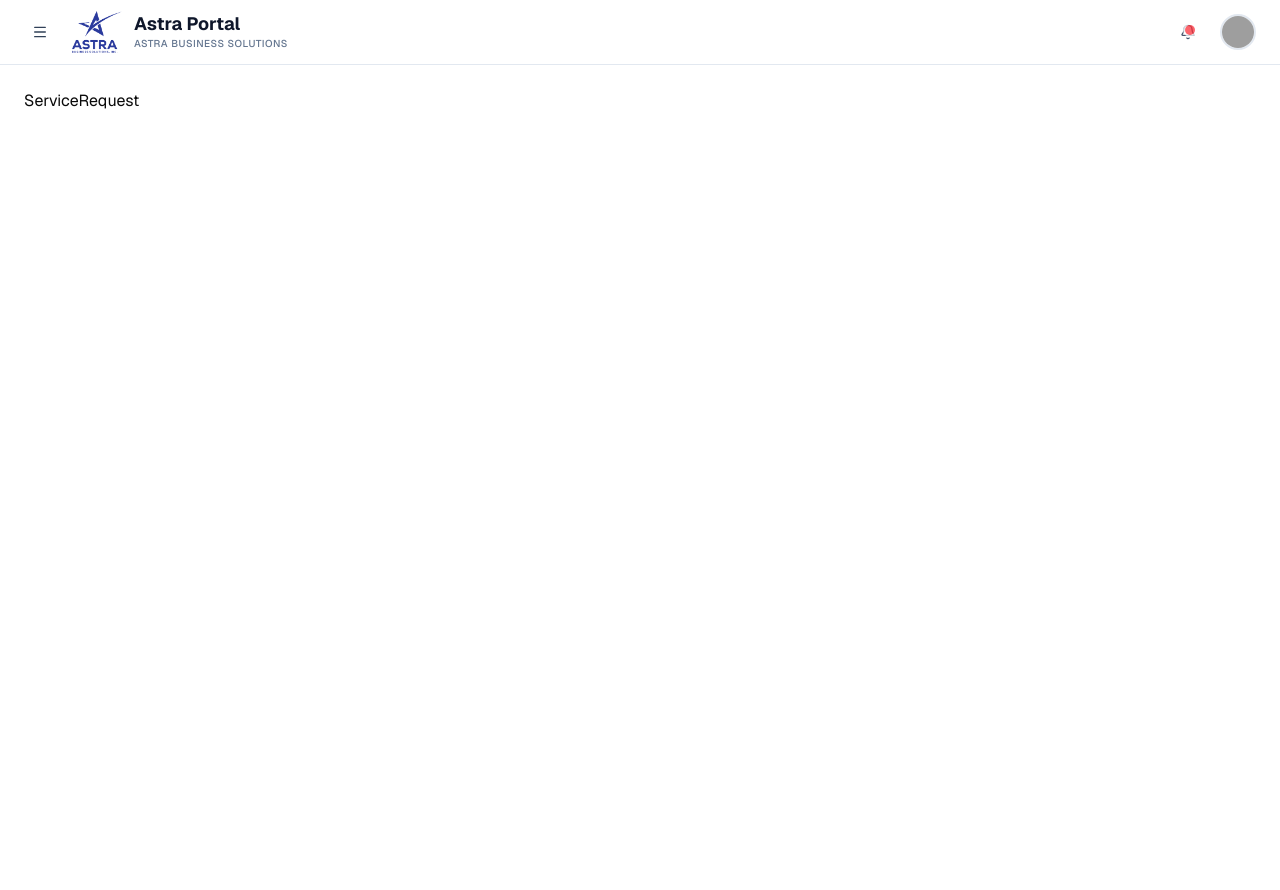
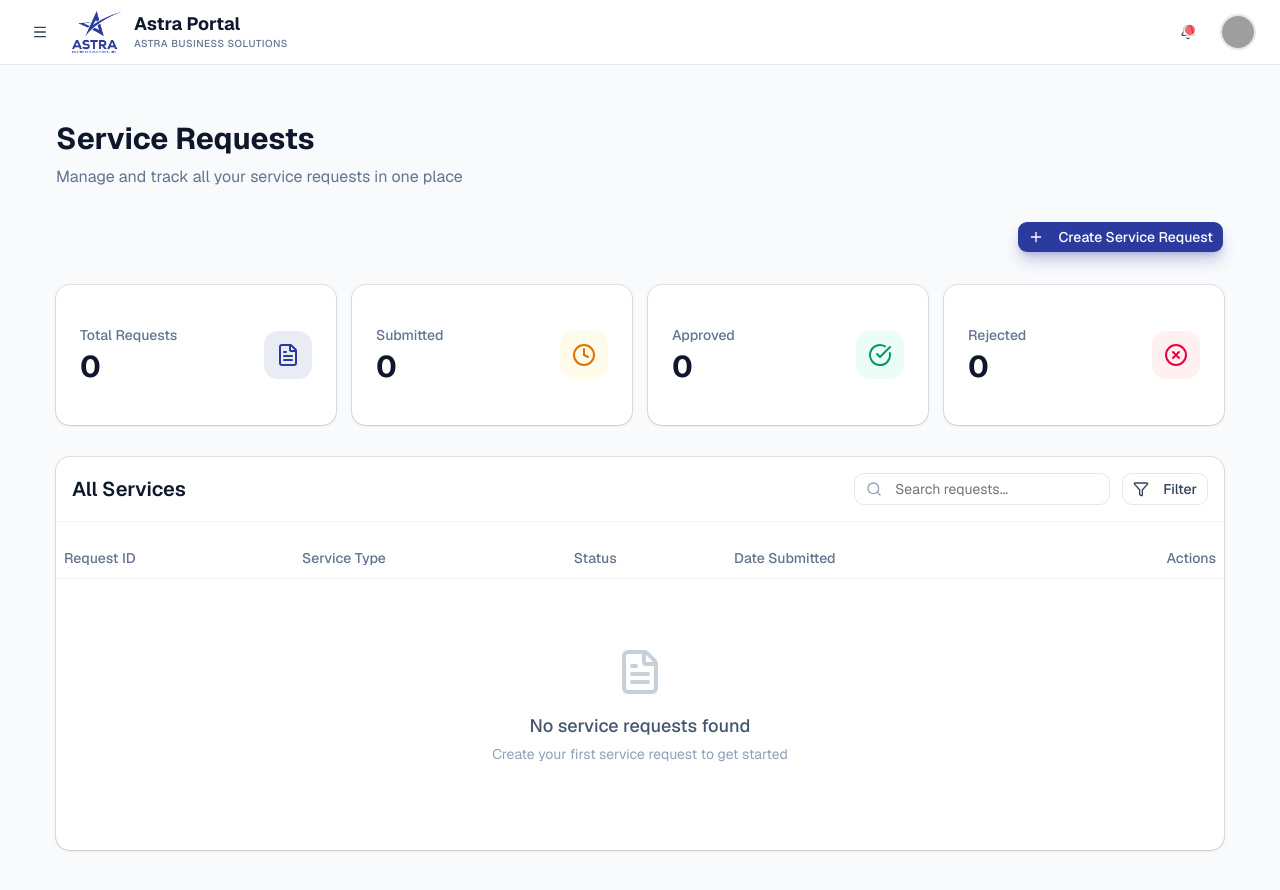
Before and after one commit to AllJacks1/rfp-system, a Next.js app: page /home/finance/service-requests in a window 1280 px wide. Shown: the top 890 px of the page. Before the commit the page ends 800 px from the top, so only its background shows below. Built offline with nearby package versions, Linux system fonts and the light colour scheme; grey boxes are pictures that could not be loaded.

Commit message:
feat(ui): service request page

```diff
--- a/app/components/navigation/TopNavigation.tsx
+++ b/app/components/navigation/TopNavigation.tsx
@@ -79,7 +79,7 @@ export default function TopNavigation({
 
   const isItemActive = (item: NavItem): boolean => {
     if (item.href) {
-      return pathname === item.href || pathname.startsWith(`${item.href}/`);
+      return pathname === item.href || pathname.startsWith(`${item.href}/home`);
     }
     // Check if any subsection is active
     return (
--- a/app/components/service-requests/ServiceRequest.tsx
+++ b/app/components/service-requests/ServiceRequest.tsx
@@ -1,7 +1,195 @@
-import React from 'react'
+import { Button } from "@/components/ui/button";
+import { Card, CardContent, CardHeader, CardTitle } from "@/components/ui/card";
+import {
+  DropdownMenu,
+  DropdownMenuContent,
+  DropdownMenuItem,
+  DropdownMenuTrigger,
+} from "@/components/ui/dropdown-menu";
+import { Input } from "@/components/ui/input";
+import {
+  Table,
+  TableBody,
+  TableCell,
+  TableHead,
+  TableHeader,
+  TableRow,
+} from "@/components/ui/table";
+import {
+  Plus,
+  Search,
+  Filter,
+  FileText,
+  CheckCircle,
+  XCircle,
+  Clock,
+} from "lucide-react";
 
 export default function ServiceRequest() {
+  const stats = [
+    {
+      title: "Total Requests",
+      value: "0",
+      icon: FileText,
+      color: "text-[#2B3A9F]",
+      bgColor: "bg-[#2B3A9F]/10",
+    },
+    {
+      title: "Submitted",
+      value: "0",
+      icon: Clock,
+      color: "text-amber-600",
+      bgColor: "bg-amber-50",
+    },
+    {
+      title: "Approved",
+      value: "0",
+      icon: CheckCircle,
+      color: "text-emerald-600",
+      bgColor: "bg-emerald-50",
+    },
+    {
+      title: "Rejected",
+      value: "0",
+      icon: XCircle,
+      color: "text-rose-600",
+      bgColor: "bg-rose-50",
+    },
+  ];
+
   return (
-    <div>ServiceRequest</div>
-  )
+    <div className="min-h-screen p-6 md:p-8">
+      {/* Header Section */}
+      <div className="mb-8">
+        <h1 className="text-3xl font-bold text-slate-900 mb-2">
+          Service Requests
+        </h1>
+        <p className="text-slate-500">
+          Manage and track all your service requests in one place
+        </p>
+      </div>
+
+      {/* Action Bar */}
+      <div className="flex flex-col sm:flex-row justify-end items-start sm:items-center gap-4 mb-8">
+        <Button className="bg-[#2B3A9F] hover:bg-[#2B3A9F]/90 text-white shadow-lg shadow-[#2B3A9F]/25 transition-all hover:shadow-xl hover:shadow-[#2B3A9F]/20">
+          <Plus className="mr-2 h-4 w-4" />
+          Create Service Request
+        </Button>
+      </div>
+
+      {/* Stats Grid */}
+      <div className="grid grid-cols-1 sm:grid-cols-2 lg:grid-cols-4 gap-4 mb-8">
+        {stats.map((stat) => (
+          <Card
+            key={stat.title}
+            className="border-0 shadow-sm hover:shadow-md transition-shadow"
+          >
+            <CardContent className="p-6">
+              <div className="flex items-center justify-between">
+                <div>
+                  <p className="text-sm font-medium text-slate-500 mb-1">
+                    {stat.title}
+                  </p>
+                  <p className="text-3xl font-bold text-slate-900">
+                    {stat.value}
+                  </p>
+                </div>
+                <div className={`p-3 rounded-xl ${stat.bgColor}`}>
+                  <stat.icon className={`h-6 w-6 ${stat.color}`} />
+                </div>
+              </div>
+            </CardContent>
+          </Card>
+        ))}
+      </div>
+
+      {/* Main Content Card */}
+      <Card className="border-0 shadow-sm">
+        <CardHeader className="border-b border-slate-100 pb-4">
+          <div className="flex flex-col sm:flex-row justify-between items-start sm:items-center gap-4">
+            <CardTitle className="text-xl font-semibold text-slate-900">
+              All Services
+            </CardTitle>
+
+            {/* Search and Filter */}
+            <div className="flex flex-col sm:flex-row gap-3 w-full sm:w-auto">
+              <div className="relative w-full sm:w-64">
+                <Search className="absolute left-3 top-1/2 -translate-y-1/2 h-4 w-4 text-slate-400" />
+                <Input
+                  placeholder="Search requests..."
+                  className="pl-10 border-slate-200 focus:border-[#2B3A9F] focus:ring-[#2B3A9F]/20"
+                />
+              </div>
+
+              <DropdownMenu>
+                <DropdownMenuTrigger asChild>
+                  <Button
+                    variant="outline"
+                    className="border-slate-200 text-slate-700 hover:bg-slate-50 hover:text-[#2B3A9F] hover:border-[#2B3A9F]/30"
+                  >
+                    <Filter className="mr-2 h-4 w-4" />
+                    Filter
+                  </Button>
+                </DropdownMenuTrigger>
+                <DropdownMenuContent align="end" className="w-40">
+                  <DropdownMenuItem className="cursor-pointer focus:bg-[#2B3A9F]/10 focus:text-[#2B3A9F]">
+                    All Requests
+                  </DropdownMenuItem>
+                  <DropdownMenuItem className="cursor-pointer focus:bg-amber-50 focus:text-amber-700">
+                    Submitted
+                  </DropdownMenuItem>
+                  <DropdownMenuItem className="cursor-pointer focus:bg-emerald-50 focus:text-emerald-700">
+                    Approved
+                  </DropdownMenuItem>
+                  <DropdownMenuItem className="cursor-pointer focus:bg-rose-50 focus:text-rose-700">
+                    Rejected
+                  </DropdownMenuItem>
+                </DropdownMenuContent>
+              </DropdownMenu>
+            </div>
+          </div>
+        </CardHeader>
+
+        <CardContent className="p-0">
+          <Table>
+            <TableHeader>
+              <TableRow className="border-slate-100 hover:bg-transparent">
+                <TableHead className="text-slate-500 font-medium">
+                  Request ID
+                </TableHead>
+                <TableHead className="text-slate-500 font-medium">
+                  Service Type
+                </TableHead>
+                <TableHead className="text-slate-500 font-medium">
+                  Status
+                </TableHead>
+                <TableHead className="text-slate-500 font-medium">
+                  Date Submitted
+                </TableHead>
+                <TableHead className="text-slate-500 font-medium text-right">
+                  Actions
+                </TableHead>
+              </TableRow>
+            </TableHeader>
+            <TableBody>
+              {/* Empty State */}
+              <TableRow>
+                <TableCell colSpan={5} className="h-64 text-center">
+                  <div className="flex flex-col items-center justify-center text-slate-400">
+                    <FileText className="h-12 w-12 mb-4 opacity-50" />
+                    <p className="text-lg font-medium text-slate-600 mb-1">
+                      No service requests found
+                    </p>
+                    <p className="text-sm">
+                      Create your first service request to get started
+                    </p>
+                  </div>
+                </TableCell>
+              </TableRow>
+            </TableBody>
+          </Table>
+        </CardContent>
+      </Card>
+    </div>
+  );
 }
--- a/app/home/layout.tsx
+++ b/app/home/layout.tsx
@@ -8,7 +8,7 @@ export default function HomeLayout({
   return (
     <main>
       <TopNavigationWrapper></TopNavigationWrapper>
-      <div className="p-6">{children}</div>
+      <div className="p-6 bg-slate-50">{children}</div>
     </main>
   );
 }
```
